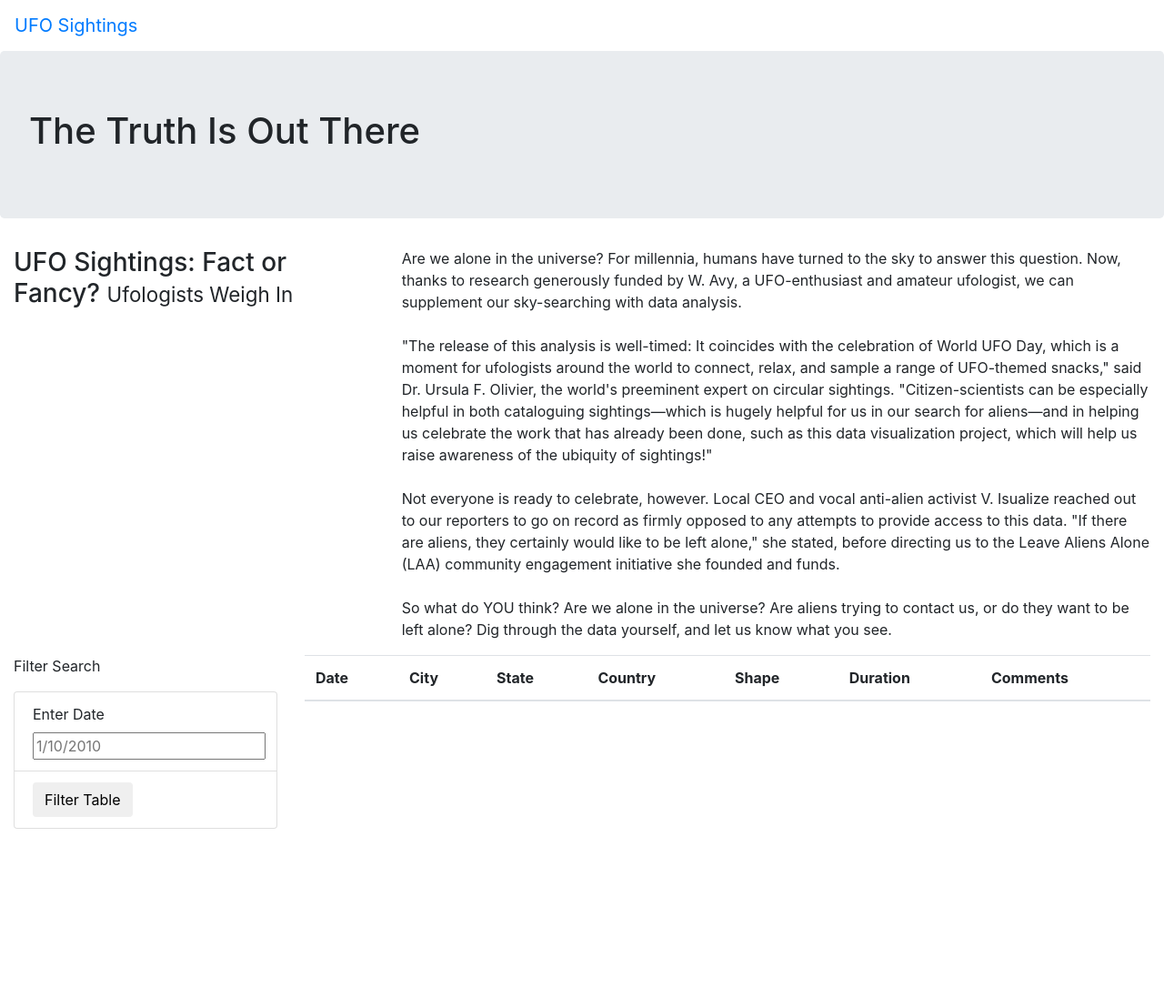
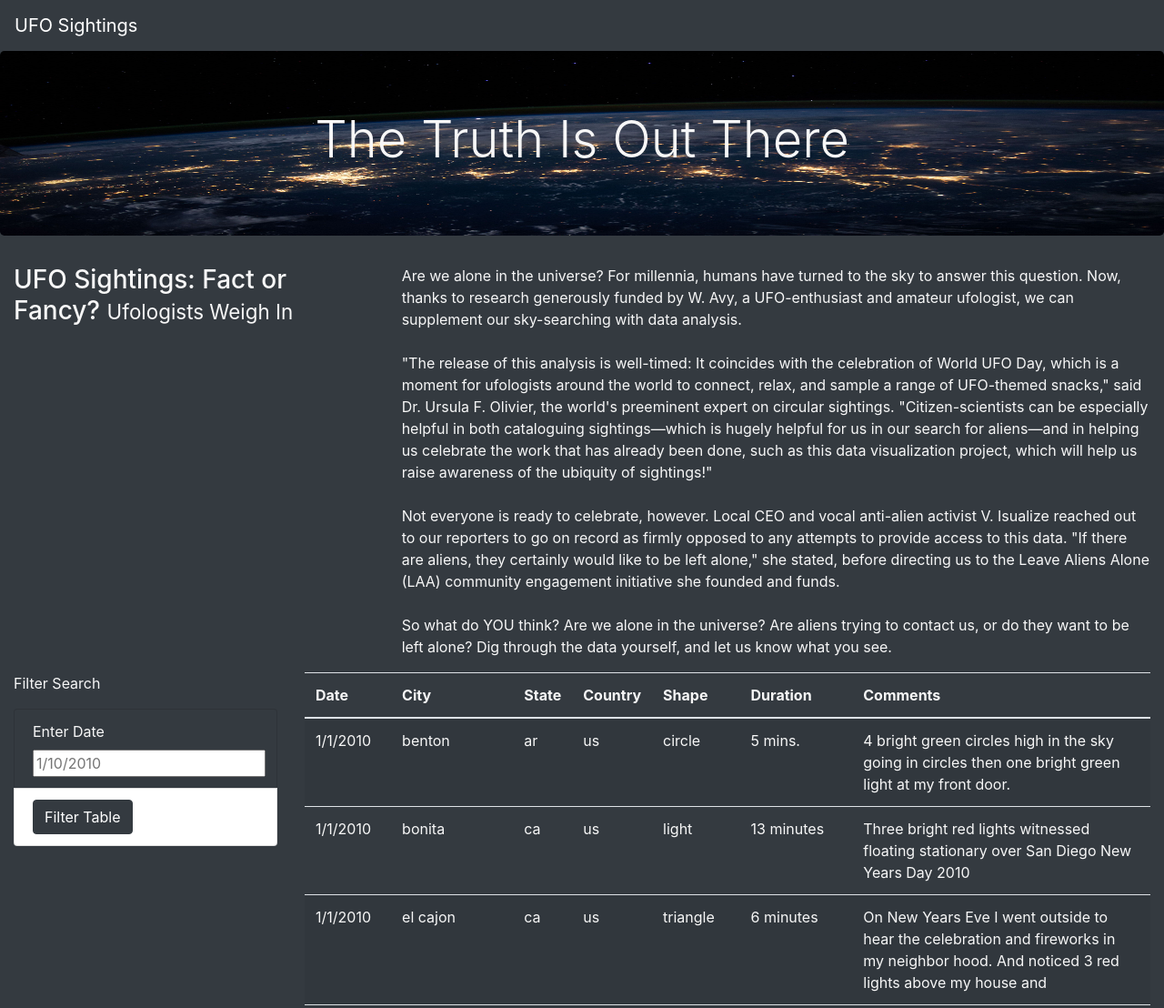
Before and after one commit to mitchellfagert/UFOs, a plain HTML site: page index.html in a window 1280 px wide. Shown: the top 1108 px of the page at 91% size. Before the commit the page ends 911 px from the top, so only its background shows below. Drawn offline with nearby package versions, Linux system fonts and the light colour scheme.

Commit message:
Uploading final changes.

```diff
--- a/index.html
+++ b/index.html
@@ -10,14 +10,14 @@
     crossorigin="anonymous" />
     <link rel="stylesheet" href="static/css/style.css">
 </head>
-<body>
+<body class="bg-dark">
     <div class="wrapper">
-        <nav class="navbar navbar-expand-lg">
+        <nav class="navbar navbar-dark bg-dark navbar-expand-lg">
             <a class="navbar-brand" href="index.html">UFO Sightings</a>
         </nav>
     </div>
     <div class="jumbotron">
-        <h1>The Truth Is Out There</h1>
+        <h1 class="display-4">The Truth Is Out There</h1>
     </div>
     <div class="container-fluid">
         <div class="row">
@@ -34,15 +34,15 @@
     <div class="container-fluid">
         <div class="row">
             <div class="col-md-3">
-                <form>
+                <form class="bg-dark">
                     <p>Filter Search</p>
-                    <ul class="list-group">
-                        <li class="list-group-item">
+                    <ul class="list-group bg-dark">
+                        <li class="list-group-item bg-dark">
                             <label for="date">Enter Date</label>
                             <input type="text" placeholder="1/10/2010" id="datetime" />
                         </li>
                         <li class="list-group-item">
-                            <button id="filter-btn" type="button" class="btn btn-default">Filter Table</button>
+                            <button id="filter-btn" type="button" class="btn btn-dark">Filter Table</button>
                         </li>
                     </ul>
                  </form>
@@ -67,6 +67,6 @@
     </div>
     <script src="https://cdnjs.cloudflare.com/ajax/libs/d3/4.11.0/d3.js"></script>
     <script src="static/js/data.js"></script>
-    <script src="static/js/app.js"></script>
+    <script src="static/js/apps.js"></script>
 </body>
 </html>
--- a/static/css/style.css
+++ b/static/css/style.css
@@ -0,0 +1,10 @@
+body {
+
+    color: #f7f7f7;
+}
+
+.jumbotron {
+    background-image: url("../images/nasa.jpg");
+    background-size: 100% 100%;
+    text-align: center;
+  }
--- a/static/js/apps.js
+++ b/static/js/apps.js
@@ -1,5 +1,5 @@
 // import the data from data.js
-const tableDate = data;
+const tableData = data;
 // Reference the HTML table using D3
 var tbody = d3.select("tbody");
 
```
Also changed, not shown: static/images/nasa.jpg (added).
